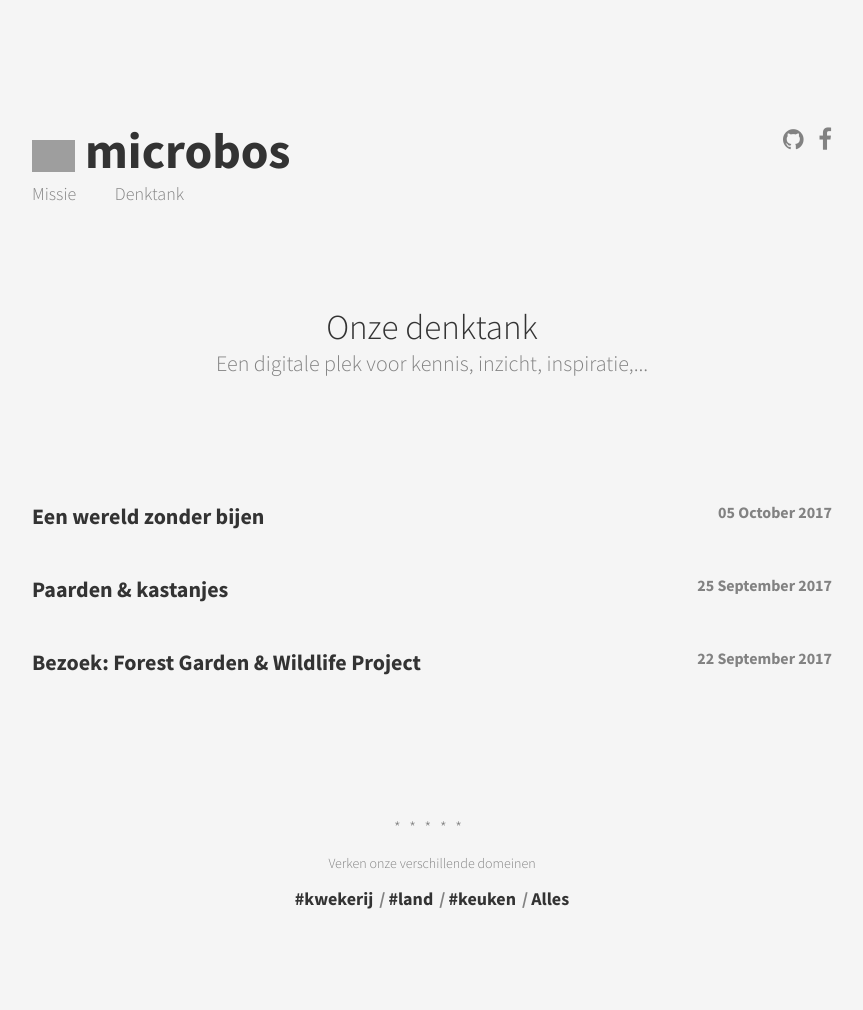
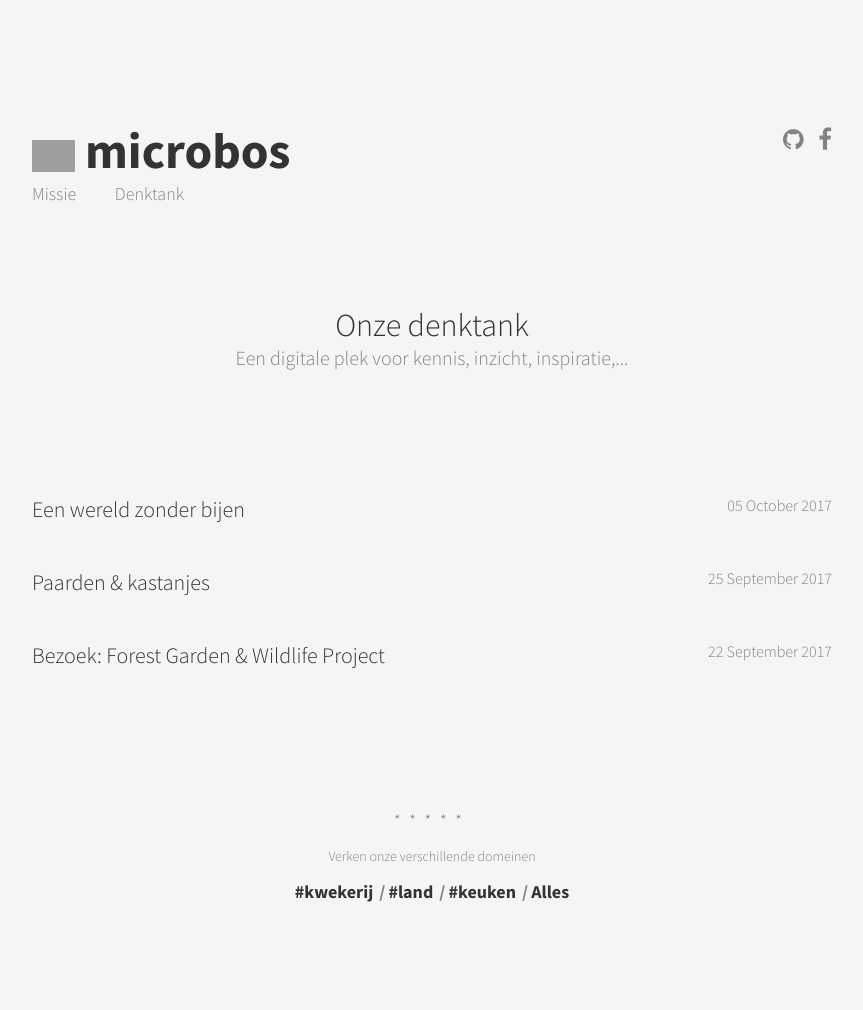
Before and after one commit to SimonBoury/microbos, a Jekyll site: the page built from index.html, in a window 1280 px wide. Shown: the whole page, without its empty margins (208-1071 px from the left). Built offline with Jekyll 4.4.1, drawn with Linux system fonts in a browser that asks for light colours; grey boxes are pictures that could not be loaded.

Commit message:
Update _default.scss

```diff
--- a/_sass/_default.scss
+++ b/_sass/_default.scss
@@ -1,6 +1,6 @@
 /* imports */
 
-@import url('https://fonts.googleapis.com/css?family=Nunito|Source+Sans+Pro:300,700');
+@import url('https://fonts.googleapis.com/css?family=Nunito|Source+Sans+Pro:300,500,700');
 
 /* =Base */
 
@@ -23,8 +23,8 @@ a {
 }
 
 p {
-    font-size: 20px;
-    line-height: 32px;
+    font-size: 14px;
+    line-height: 26px;
 }
 
 img {
@@ -142,12 +142,12 @@ strong {
 
 .page-title__text {
     font-weight: 500;
-    font-size: 35px;
+    font-size: 32px;
 }
 
 .page-title__subtitle {
     font-weight: 300;
-    font-size: 22px;
+    font-size: 20px;
     color: $cloudy;
 }
 
@@ -156,7 +156,7 @@ strong {
 }
 
 .post-title__text {
-    font-size: 35px;
+    font-size: 32px;
 }
 
 .post-title__subtitle {
@@ -172,15 +172,16 @@ strong {
 
 .post-teaser {
     margin-bottom: 45px;
-    font-weight: 700;
 }
 
 .post-teaser__title {
+    font-weight: 500;
     font-size: 22px;
     color: $iron;
 }
 
 .post-teaser__date {
+    font-weight: 300;
     font-size: 16px;
     float: right;
     vertical-align: middle;
@@ -189,7 +190,7 @@ strong {
 
 .empty-post-list {
     font-size: 22px;
-    font-weight: 700;
+    font-weight: 300;
     color: $iron;
     text-align: center;
 }
```
